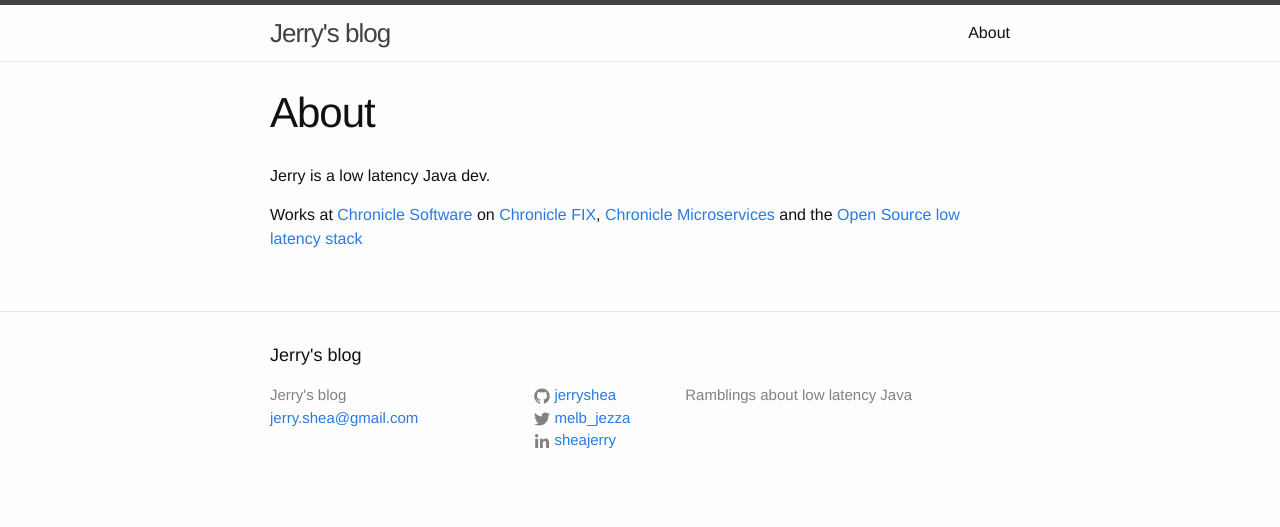
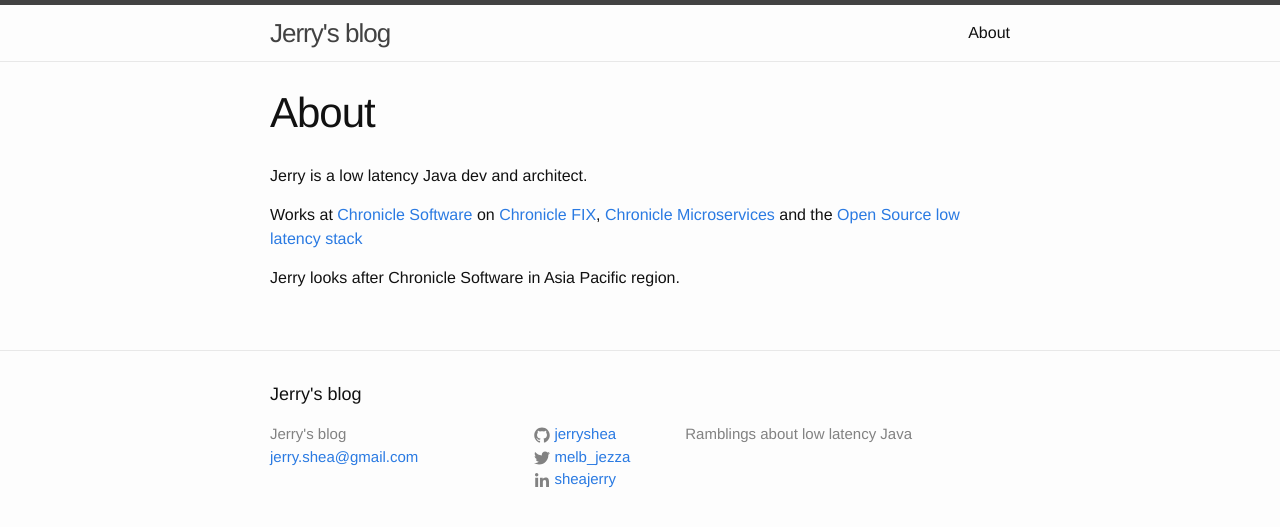
Before and after one commit to JerryShea/jerryshea.github.io, a Jekyll site: the page built from about.md, in a window 1280 px wide. Shown: the top 527 px of the page. Built offline with Jekyll 4.4.1, drawn with Linux system fonts in a browser that asks for light colours.

Commit message:
add more about

```diff
--- a/about.md
+++ b/about.md
@@ -4,6 +4,11 @@ title: About
 permalink: /about/
 ---
 
-Jerry is a low latency Java dev.
+Jerry is a low latency Java dev and architect.
 
-Works at [Chronicle Software](https://chronicle.software/) on [Chronicle FIX](https://chronicle.software/products/fix/), [Chronicle Microservices](https://chronicle.software/solutions/) and the [Open Source low latency stack](https://chronicle.software/download/)
+Works at [Chronicle Software](https://chronicle.software/) on
+[Chronicle FIX](https://chronicle.software/products/fix/),
+[Chronicle Microservices](https://chronicle.software/solutions/) and the
+[Open Source low latency stack](https://chronicle.software/download/)
+
+Jerry looks after Chronicle Software in Asia Pacific region.
```
